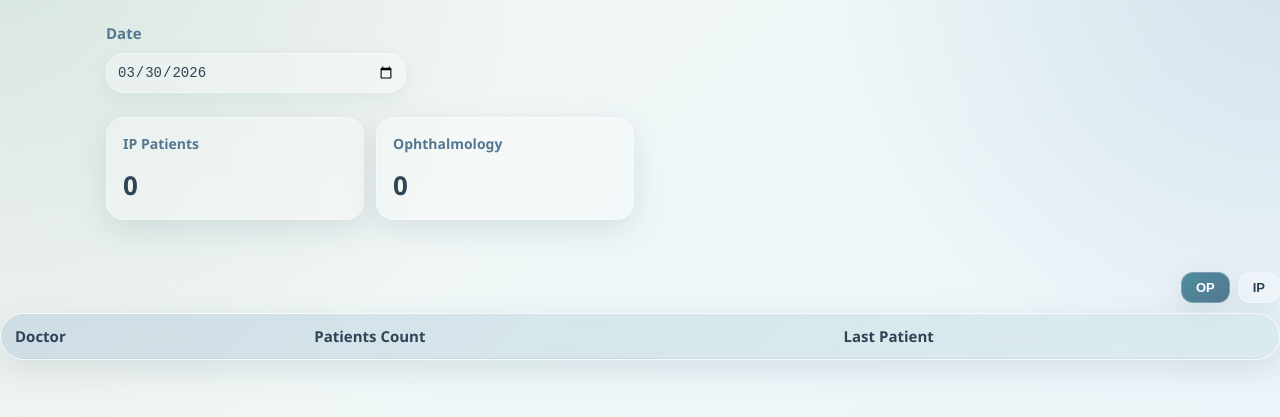
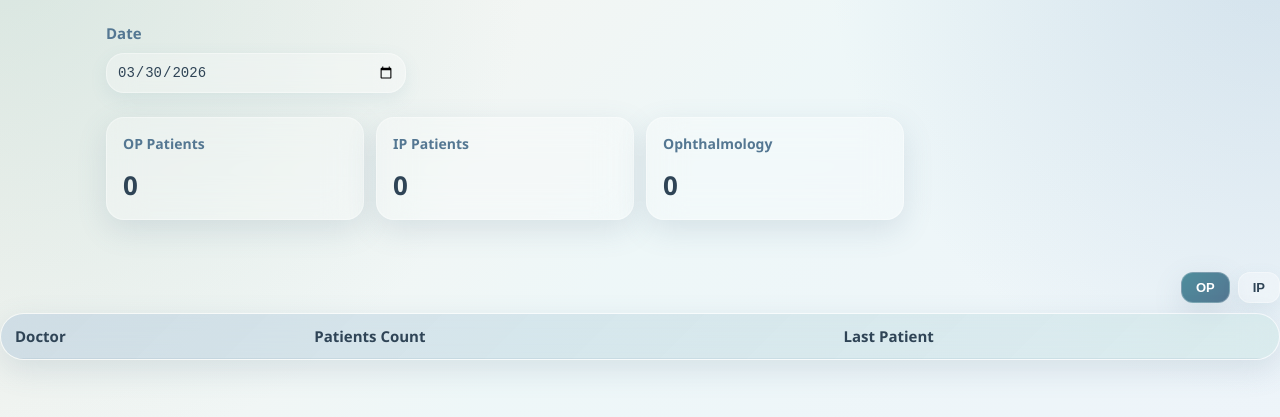
Before and after one commit to elafmmd/kahhal-dashboard, a website: page index.html in a window 1280 px wide. Shown: the part 55-472 px from the top of the page. Drawn offline with Linux system fonts and the light colour scheme; no server answers.

Commit message:
show OP card

```diff
--- a/app.js
+++ b/app.js
@@ -12,6 +12,58 @@ let currentMode = "OP";
 const btnOP = document.getElementById("btnOP");
 const btnIP = document.getElementById("btnIP");
 btnOP.classList.add("active");
+
+
+const IP_DOCTORS = [
+  "MOHANNA AL JINDAN",
+  "MUATH ALRUSHOOD",
+  "GHADYAN ABDULRAHMAN",
+  "ABDALLAH ALOWAID",
+  "ELHAM AL TAMIMI",
+  "QUSAI MOHAMMED",
+  "MOFI ALWALMANY",
+  "HIND",
+  "SOMALI ABDULAZIZ",
+  "KHALED ALOTAIBI",
+  "UDAY AL OWAIFER",
+  "ABDULRAHMAN ALHADLAG",
+  "SANA YASSIN",
+  "ADEL ALRUSHOOD",
+  "ABDULAZIZ ALRUSHOOD"
+];
+
+const OP_CARD_DOCTORS = [
+  "ADEL ALRUSHOOD",
+  "ABDULAZIZ ALRUSHOOD",
+  "MOHANNA AL JINDAN",
+  "MUATH ALRUSHOOD",
+  "ABDULRAHMAN ALGHADYAN",
+  "ABDALLAH ALOWAID",
+  "ELHAM AL TAMIMI",
+  "QUSAI MOHAMMED",
+  "MOFI ALWALMANY",
+  "HIND AL-DALGAN",
+  "ABDULAZIZ ALSOMALI",
+  "KHALED ALOTAIBI",
+  "UDAY AL OWAIFER",
+  "ABDULRAHMAN ALHADLAG",
+  "SANA YASSIN",
+  "AHMED EZZAT",
+  "WAQAR MUSTAFA",
+  "NAJAR MOHAMMAED",
+  "RAYAN MOHAMEED",
+  "SANA SAAED",
+  "SARA MUSTAFA",
+  "DALLAL MOHAMMAD",
+  "JESEENA JAMALUDIN",
+  "THURAYA",
+  "SUSHMITHA ARCOT",
+  "ALAAELDIN",
+  "MAHDI ABDULLA",
+  "SHERIF HASSAN",
+  "ABDULAZIZ ALQURAIN"
+];
+
 function formatDate(date) {
   return date.toISOString().split("T")[0];
 }
--- a/style.css
+++ b/style.css
@@ -156,9 +156,7 @@ body {
   letter-spacing: -1px;
 }
 
-.card:first-child {
-  display: none;
-}
+
 
 .table-section {
   display: none;
```
Also changed, not shown: index.html (indentation only).
